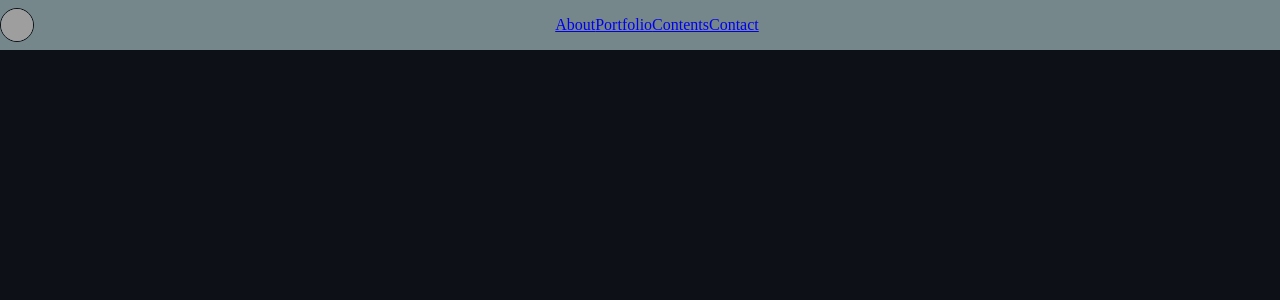
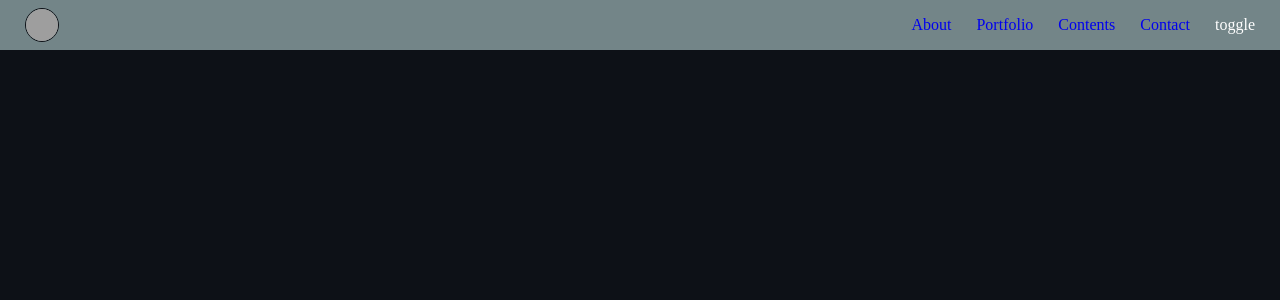
Before and after one commit to haharimoto/react-profile, a React (Vite) app: page / in a window 1280 px wide. Shown: the top 300 px of the page. Built offline with nearby package versions, Linux system fonts and the light colour scheme; grey boxes are pictures that could not be loaded.

Commit message:
improved on the positions of navbar

```diff
--- a/src/App.css
+++ b/src/App.css
@@ -6,9 +6,12 @@ body {
 
 header {
   display: flex;
+  justify-content: space-between;
   align-items: center;
   height: 50px;
-  background-color: rgba(222, 255, 255, 0.494);
+  padding: 0px 25px;
+  background-color: rgba(222, 255, 255, 0.486);
+
 }
 
 .icon {
@@ -20,12 +23,9 @@ header {
 
 .links {
   display: flex;
-  justify-content: center;
-  align-items: center;
-  flex-grow: 1;
-  /*TODO add margin left of negative value of whatever the width of icon */
 }
 
 .links > a {
-  /* padding: 0px 10px; */
+  margin-right: 25px;
+  text-decoration: none;
 }
--- a/src/components/Header.jsx
+++ b/src/components/Header.jsx
@@ -10,6 +10,7 @@ function Header() {
         <a href='/'>Portfolio</a>
         <a href='/'>Contents</a>
         <a href='/'>Contact</a>
+        <div className="toggle">toggle</div>
       </div>
     </header>
   )
```
